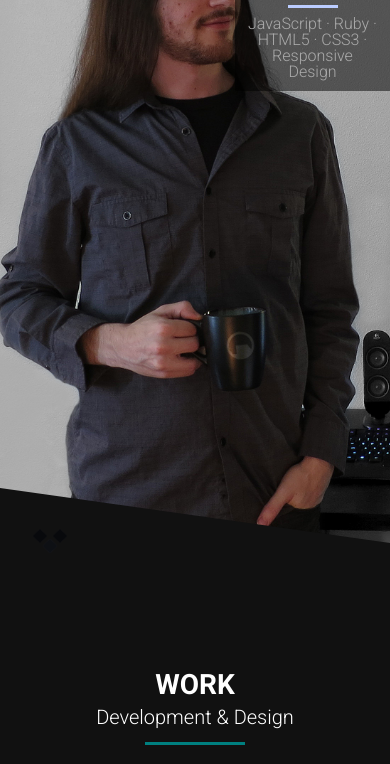
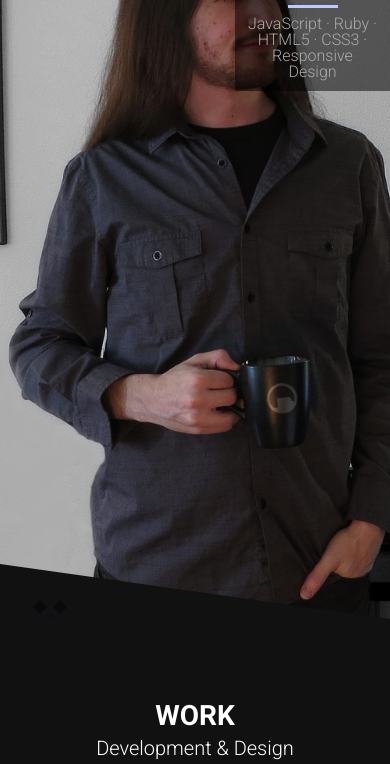
Before and after one commit to jeffsdev/Portfolio, a website: page app/index.html in a window 390 px wide. Shown: the part 188-952 px from the top of the page. Drawn offline with Linux system fonts and the light colour scheme.

Commit message:
fix header height responsiveness

```diff
--- a/app/index.html
+++ b/app/index.html
@@ -21,7 +21,7 @@
       <a href="#about">About</a>
       <a href="#contact">Contact</a>
     </nav>
-    <header id="header">
+    <header id="header" class="height-fix">
       <section id="top"></section>
       <div class="header-box">
         <h1>Jeff Seymour</h1>
--- a/app/js/scripts.js
+++ b/app/js/scripts.js
@@ -25,7 +25,13 @@
 // });
 
 
-
+// Fix for funky fixed background 100%vh viewport size re-sizing jumpy bug on mobile browsers
+$( document ).ready(function() {
+  if ( /Android|webOS|iPhone|iPad|iPod|BlackBerry|IEMobile|Opera Mini/i.test(navigator.userAgent) ) {
+    var h = $('.height-fix').height();
+    $('.height-fix').height(h);
+  }
+});
 
 
 
--- a/app/scss/components/_animations.scss
+++ b/app/scss/components/_animations.scss
@@ -7,7 +7,7 @@ $glow-color: #aaf;
 
 .loader {
   position: absolute;
-  top: -75px;
+  top: -80px;
   left: 25px;
   display: flex;
   height: 50px;
@@ -24,7 +24,6 @@ $glow-color: #aaf;
   transform: rotate(45deg);
   background: $block-initial;
   animation: pulse 7s infinite;
-
   &:first-child,
   &:last-child {
     animation-delay: 250ms;
--- a/app/scss/layout/_header.scss
+++ b/app/scss/layout/_header.scss
@@ -1,33 +1,38 @@
 header {
   position: relative;
   padding-top: 50px;
-  width: 100vw;
-  height: 568px;
-  background-image: url('../img/PortfolioBGtestpic.jpg');
+  width: 100%;
+  height: 440px;
+  background-color: $black;
+  background-image: url('../img/PortfolioBGpic2.jpg');
   background-size: cover;
   background-repeat: no-repeat;
   background-position: -180px;
   background-attachment: fixed;
   z-index: -1;
+  transition: 1s;
   //breakpoints at 568, 640, 667, 768, 900, 1024, 1280, 1366, 1440, 1600,
-  @media screen and #{$s-mobile} {
-    height: 640px;
+  @media screen and #{$xs-mobile} {
+    height: 100vh;
   }
-  @media screen and #{$m-mobile} {
-    height: 667px;
-  }
-  @media screen and #{$l-mobile} {
-    height: 720px;
-  }
-  @media screen and #{$l-mobile} {
-    height: 768px;
-  }
+  // @media screen and #{$s-mobile} {
+  //   height: 640px;
+  // }
+  // @media screen and #{$m-mobile} {
+  //   height: 667px;
+  // }
+  // @media screen and #{$l-mobile} {
+  //   height: 720px;
+  // }
+  // @media screen and #{$l-mobile} {
+  //   height: 768px;
+  // }
 
   // @media screen and(min-width: 768px) {
   //   background-position: -140px;
   // }
   @media screen and(min-width: 1024px) {
-    background-position: -100px;
+    background-position: left;
   }
 
 
--- a/app/scss/layout/_work.scss
+++ b/app/scss/layout/_work.scss
@@ -16,7 +16,7 @@
 
 .work-section {
   position: relative;
-  padding-top: 75px;
+  padding-top: 30px;
   width: 100%;
   background: $black;
   // background: linear-gradient(to bottom, #111111 0%,#404248 100%);
--- a/app/scss/utils/_variables.scss
+++ b/app/scss/utils/_variables.scss
@@ -31,6 +31,7 @@ $robotoStack: 'Roboto', sans-serif;
 
 //Media Queries
 //Heights
+$xs-mobile: "(min-height: 500px)";
 $s-mobile: "(min-height: 640px)";
 $m-mobile: "(min-height: 667px)";
 $l-mobile: "(min-height: 720px)";
```
Also changed, not shown: app/css/main.css, app/img/PortfolioBGpic2.jpg (added).
